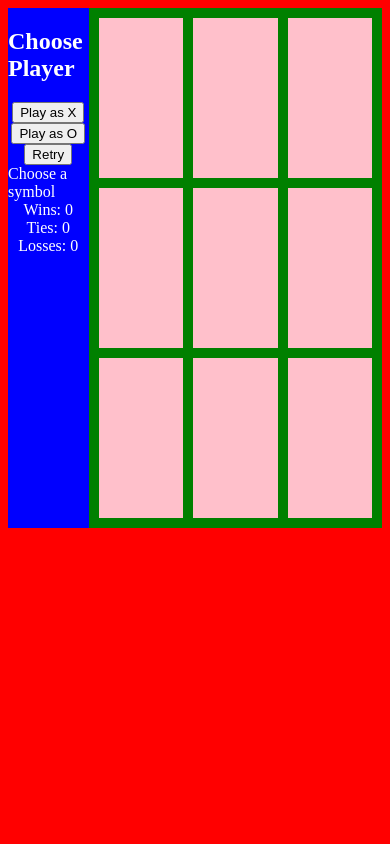
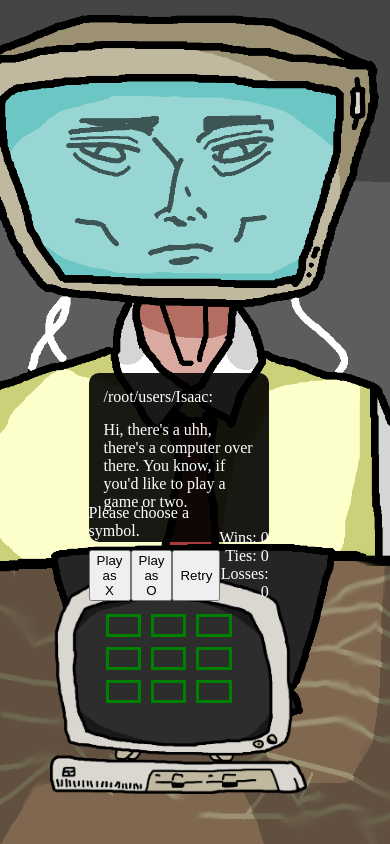
Before and after one commit to roboseb/tic-tac-toe, a plain HTML site: page index.html in a window 390 px wide. Drawn offline with Linux system fonts and the light colour scheme.

Commit message:
Add custom art. Add responsiveness to the art. Add dialogue box. Add expression changing function for Isaac and a message display for him as well.

```diff
--- a/index.html
+++ b/index.html
@@ -8,20 +8,49 @@
     <title>Seb's Tic Tac Toe</title>
 </head>
 <body>
-    <div id='container'>
+    <div id='spritecontainer'>
+        <img id='wall' src='images/wall.png'>
+        <img id='isaac' src='images/isaac.png'>
+        <img id='desk' src='images/desk.png'>
+        <img id='laptop' src='images/laptop.png'>
 
+        <div id='facebox'>
+            <img id='face' src='images/default.png'>
+        </div>
+        <div id='desktopbox'>
+            <img id='desktop' src='images/desktop.png'>
+            <div id='boarddisplay'></div>
+            <div id=dialoguebox>
+                <div id='dialogue'>
+                    /root/users/Isaac:
+                    <div id='textbox'></div>
+                </div>
                 <div id='options'>
-            <h2 id='playerselect'>Choose Player</h2>
+                    <div id='notstats'>
+                        <div id='chosensymbol'>Please choose a symbol.</div>
+                        <div id=buttons>
                             <button id='xbutton'>Play as X</button>
                             <button id='obutton'>Play as O</button>
                             <button id='resetbutton'>Retry</button>
-            <div id='chosensymbol'>Choose a symbol</div>
+                        </div>
+
+
+                    </div>
+
+                    <div id='stats'>
                         <div id='wins'>Wins: 0</div>
                         <div id='ties'>Ties: 0</div>
                         <div id='losses'>Losses: 0</div>
                     </div>
-        <div id='boarddisplay'></div>
+
                 </div>
+            </div>
+        </div>
+    </div>
+
+
+
+
 
     <script src='script.js'></script>
 </body>
--- a/script.js
+++ b/script.js
@@ -33,6 +33,8 @@ const GameBoard = (() => {
         if (spaces[i] != 'X' && spaces[i] != 'O' && Game.isActive()) {
 
           const currentPlayer = Game.getCurrentPlayer().name;
+
+          console.log(currentPlayer)
           space.innerText = currentPlayer;
           spaces[i] = currentPlayer;
 
@@ -71,28 +73,37 @@ const GameBoard = (() => {
   });
 
   const resetBoard = () => {
-    for (let i = 0; i < spaces.length; i++) {
-      spaces[i] = i;
-      boardDisplay.children[i].innerText = '';
-      if (!Game.isActive()){
-        Game.toggleActive();
+    const timer = ms => new Promise(res => setTimeout(res, ms));
+
+    async function load () {
+      for (let i = 0; i < spaces.length; i++) {
+          spaces[i] = i;
+          boardDisplay.children[i].innerText = '';
+          await timer(300);
       }
     }
+
+    load();
+
+    if (!Game.isActive()){
+      Game.toggleActive();
+    }
+    Game.setCurrentPlayer(Game.returnPlayer());
   }
 
   const endGame = () => {
     if (checkWin(Game.returnComputer(), spaces) === true) {
       losses++;
       lossesDisplay.innerText = `Losses: ${losses}`;
-      alert('I have reigned victorious yet again');
+      Dialogue.displayText('loss');
     } else if (checkWin(Game.returnPlayer(), spaces) === true) {
       wins++;
       winsDisplay.innerText = `Wins: ${wins}`;
-      alert('how is this possible? You have beaten me.')
+      Dialogue.displayText('win');
     } else {
       ties++;
       tiesDisplay.innerText = `Ties: ${ties}`;
-      alert('The only certainty in life is mutually assured destruction')
+      Dialogue.displayText('tie');
     }
   }
 
@@ -179,13 +190,13 @@ const Game = (() => {
       Computer = createPlayer('O');
       setCurrentPlayer(Player);
       active = true;
-      symbolDisplay.innerText = 'X';
+      symbolDisplay.innerText = 'You are playing as X.';
     } else if (Player.name === 'O'){
       Player = createPlayer('X');
       Computer = createPlayer('O');
       setCurrentPlayer(Player);
       GameBoard.resetBoard();
-      symbolDisplay.innerText = 'X';
+      symbolDisplay.innerText = 'You are playing as X.';
     }
   });
 
@@ -197,13 +208,13 @@ const Game = (() => {
       Computer = createPlayer('X');
       setCurrentPlayer(Player);
       active = true;
-      symbolDisplay.innerText = 'O';
+      symbolDisplay.innerText = 'You are playing as O.';
     } else if (Player.name === 'X'){
       Player = createPlayer('O');
       Computer = createPlayer('X');
       setCurrentPlayer(Player);
       GameBoard.resetBoard();
-      symbolDisplay.innerText = 'O';
+      symbolDisplay.innerText = 'You are playing as O.';
     }
 
 
@@ -400,7 +411,7 @@ const Game = (() => {
 
   return {getCurrentPlayer, switchPlayer, isActive, computerPlayRandom, computerPlayAverage,
            computerPlayPerfect, toggleActive,  returnPlayer, returnComputer,
-           emptyIndexes, minimax, test, Player, Computer, active, playerMoves};
+           emptyIndexes, minimax, test, setCurrentPlayer, Player, Computer, active, playerMoves};
 
 })();
 
@@ -408,3 +419,56 @@ const Game = (() => {
 const createPlayer = name => {
   return {name};
 }
+
+const Face = (() => {
+  const faces = {
+    default: 'images/default.png',
+    upset: 'images/upset.png',
+    sad: 'images/sad.png',
+    realistic: 'images/realistic.png',
+    boardFace: 'images/boardface.png',
+    bsod: 'images/bsod.png',
+    happy: 'images/happy.png'
+  }
+  const faceSprite = document.getElementById('face');
+  faceSprite.addEventListener('click', () => {
+    console.log('test')
+    faceSprite.src = faces.happy;
+  });
+})();
+
+const Desktop = (() => {
+  const desktopBox = document.getElementById('desktopbox');
+  const desktop = document.getElementById('desktop');
+
+  function updateDesktopHeight() {
+    console.log(desktop.offsetHeight);
+    desktopBox.style.height = `${desktop.offsetHeight}px`;
+  }
+
+  window.addEventListener('resize', () => {
+    updateDesktopHeight();
+  });
+
+  updateDesktopHeight();
+
+})();
+
+const Dialogue = (() => {
+  const textBox = document.getElementById('textbox');
+
+  const messages = {
+    initial: "Hi, there's a uhh, there's a computer over there. You know, if you'd like to play a game or two.",
+    tie: "Somehow, this is usually how it ends.",
+    win: "But.. but I thought it wasn't possible...",
+    loss: "I'm sorry, I didn't choose for it to end this way."
+  }
+
+  const displayText = message => {
+    textBox.innerText = messages[message];
+  }
+
+  displayText('initial');
+
+  return {displayText}
+})();
--- a/styles.css
+++ b/styles.css
@@ -1,5 +1,7 @@
 body {
-    background-color: red;
+    position: relative;
+    margin: 0;
+
 }
 
 #container {
@@ -7,19 +9,14 @@ body {
     flex-direction: row;
 }
 
-#options {
-    flex-grow: 1;
-    color: white;
-    display: flex;
-    flex-direction: column;
-    align-items: center;
-    background-color: blue;
-}
+
 
 #boarddisplay {
-    width: 500px;
-    height: 500px;
-    background-color: green;
+    color: green;
+    z-index: 2;
+    width: 49%;
+    height: 40%;
+    margin: 0px 20px 50px 0px;
     display: grid;
     grid-template-columns: 1fr 1fr 1fr;
     grid-template-rows: 1fr 1fr 1fr;
@@ -28,13 +25,129 @@ body {
 }
 
 .space {
-    background-color: pink;
-    font-size: 5rem;
+    border-style: solid;
+    border-color: green;
+    font-size: 200%;
     text-align: center;
     text-justify: center;
-    padding-top: 40px;
+    line-height: 100%;
 }
 
 .space:hover {
-    background-color: hotpink;
+    background-color: rgb(78, 194, 0, 0.2);
 }
+
+img {
+    position: absolute;
+}
+
+#spritecontainer {
+    position: relative;
+    height: 100vh;
+}
+
+img#wall {
+    z-index: -1;
+    height: 100vh;
+    width: 100vw;
+}
+
+img#desk {
+    height: 100vh;
+    width: 100vw;
+}
+
+#desktopbox {
+    position: absolute;
+    background-color: rgba(255, 99, 71, 0);
+    bottom: 50px;
+    left: 50px;
+    width: min(700px, 66vw);
+    height: 100vh;
+    display: flex;
+    justify-content: center;
+    align-items: center;
+}
+
+img#desktop {
+    position: absolute;
+    bottom: 0;
+    width: 100%;
+}
+
+img#isaac {
+    position: absolute;
+    right: 0px;
+    top: 15px;
+    height: 600px;
+}
+
+img#laptop {
+    position: absolute;
+    right: 55px;
+    bottom: 120px;
+    height: 180px;
+}
+
+#spritecontainer>#facebox{
+    position: absolute;
+    right: 80px;
+    top: 115px;
+    width: 280px;
+    height: 150px;
+    display: flex;
+    justify-content: center;
+}
+
+#spritecontainer>#facebox>img {
+    filter: opacity(0.6);
+    height: 100%;
+}
+
+#dialoguebox {
+    position: absolute;
+    top: -200px;
+    height: 20vh;
+    width: 70%;
+    background-color: rgba(0, 0, 0, 0.9);
+    display: flex;
+    flex-direction: column;
+    border-radius: 10px;
+    color: white;
+}
+
+#dialogue {
+    padding: 15px;
+    height: 60%;
+}
+
+#textbox {
+    margin-top: 15px;
+}
+
+#options {
+
+    flex-grow: 1;
+    display: flex;
+    flex-direction: row;
+    justify-content: space-evenly;
+    align-items: end;
+    margin-bottom: 10px;
+}
+
+#notstats {
+
+    width: 70%;
+}
+
+#notstats>#buttons {
+
+    display: flex;
+    justify-content: space-between;
+    margin-top: 10px;
+}
+
+#stats {
+
+    text-align: end;
+}
```
Also changed, not shown: images/boardface.png (added), images/bsod.png (added), images/default.png (added), images/desk.png (added), images/desktop.png (added), images/eye.png (added), images/happy.png (added), images/isaac.png (added), images/laptop.png (added), images/realistic.png (added), images/sad.png (added), images/teethbottom.png (added), images/teethtop.png (added), images/upset.png (added), 1 more files, 1 other file. Lines whose indentation alone changed are shown as unchanged.
